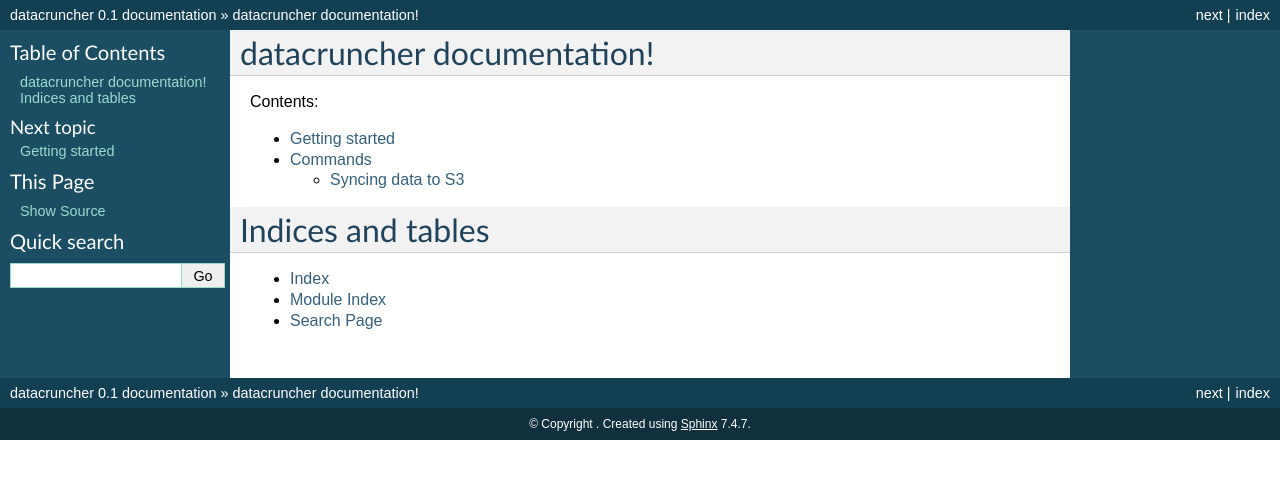
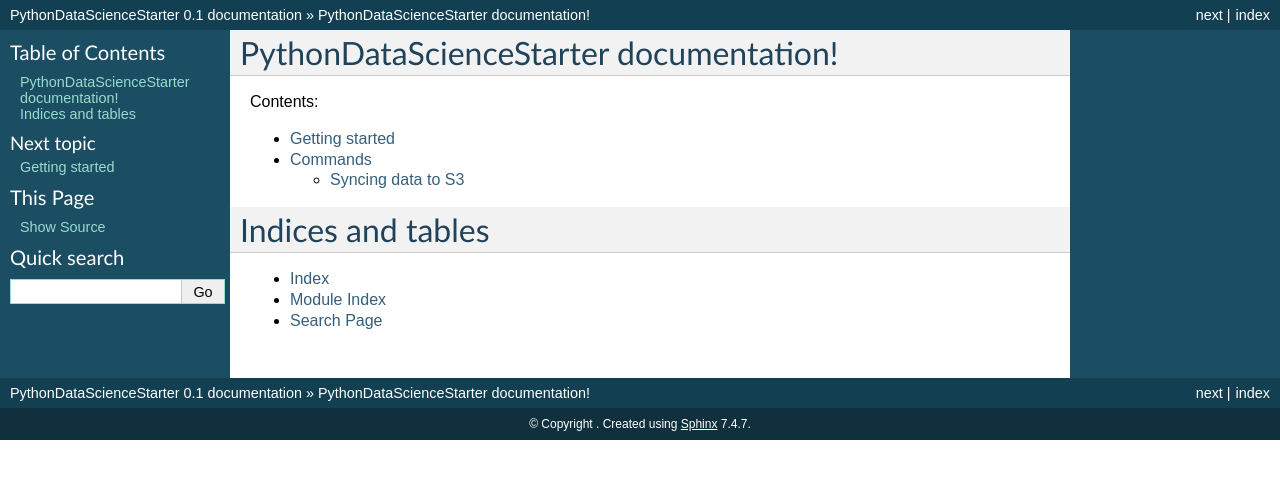
Before and after one commit to papertradr/PythonDataScienceStarter, a Sphinx documentation site: the page built from docs/index.rst, in a window 1280 px wide. Shown: the top 479 px of the page. Built offline with Sphinx 7.4.7, drawn with Linux system fonts in a browser that asks for light colours.

Commit message:
(fix) doc fixed

```diff
--- a/docs/conf.py
+++ b/docs/conf.py
@@ -1,6 +1,6 @@
 # -*- coding: utf-8 -*-
 #
-# datacruncher documentation build configuration file, created by
+# PythonDataScienceStarter documentation build configuration file, created by
 # sphinx-quickstart.
 #
 # This file is execfile()d with the current directory set to its containing dir.
@@ -41,7 +41,7 @@
 master_doc = 'index'
 
 # General information about the project.
-project = u'datacruncher'
+project = u'PythonDataScienceStarter'
 
 # The version info for the project you're documenting, acts as replacement for
 # |version| and |release|, also used in various other places throughout the
@@ -164,7 +164,7 @@
 # html_file_suffix = None
 
 # Output file base name for HTML help builder.
-htmlhelp_basename = 'datacruncherdoc'
+htmlhelp_basename = 'PythonDataScienceStarterdoc'
 
 
 # -- Options for LaTeX output --------------------------------------------------
@@ -184,8 +184,8 @@
 # (source start file, target name, title, author, documentclass [howto/manual]).
 latex_documents = [
     ('index',
-     'datacruncher.tex',
-     u'datacruncher Documentation',
+     'PythonDataScienceStarter.tex',
+     u'PythonDataScienceStarter Documentation',
      u"Jaewon Choi", 'manual'),
 ]
 
@@ -215,7 +215,7 @@
 # One entry per manual page. List of tuples
 # (source start file, name, description, authors, manual section).
 man_pages = [
-    ('index', 'datacruncher', u'datacruncher Documentation',
+    ('index', 'PythonDataScienceStarter', u'PythonDataScienceStarter Documentation',
      [u"Jaewon Choi"], 1)
 ]
 
@@ -229,8 +229,8 @@
 # (source start file, target name, title, author,
 #  dir menu entry, description, category)
 texinfo_documents = [
-    ('index', 'datacruncher', u'datacruncher Documentation',
-     u"Jaewon Choi", 'datacruncher',
+    ('index', 'PythonDataScienceStarter', u'PythonDataScienceStarter Documentation',
+     u"Jaewon Choi", 'PythonDataScienceStarter',
      'Crunches numerous data in python', 'Miscellaneous'),
 ]
 
--- a/docs/index.rst
+++ b/docs/index.rst
@@ -1,9 +1,9 @@
-.. datacruncher documentation master file, created by
+.. PythonDataScienceStarter documentation master file, created by
    sphinx-quickstart.
    You can adapt this file completely to your liking, but it should at least
    contain the root `toctree` directive.
 
-datacruncher documentation!
+PythonDataScienceStarter documentation!
 ==============================================
 
 Contents:
```
Also changed, not shown: pip3-requirements.txt (+12 -0 lines), 2 other files.
